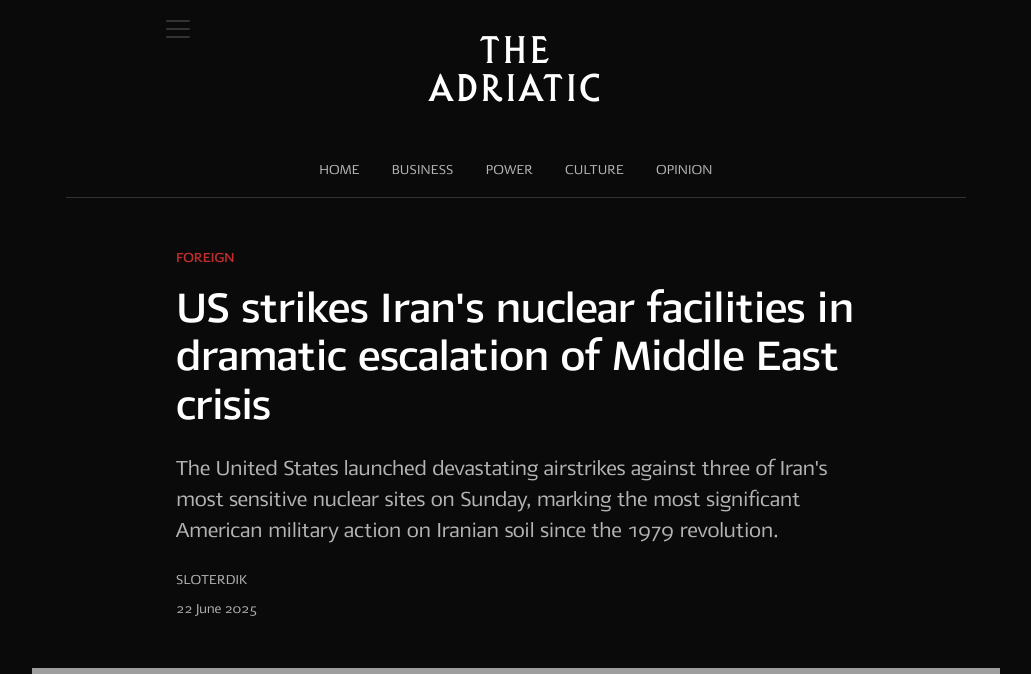
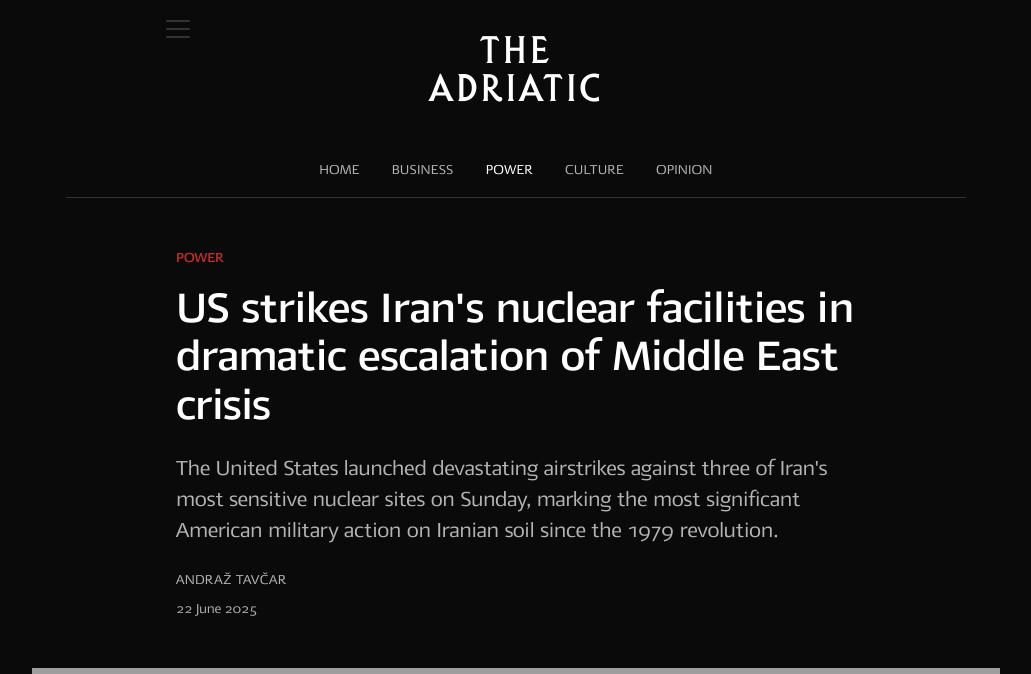
Before and after one commit to tfhoerest/azt, a Jekyll site: the page built from _posts/2025-06-22-us-strikes-irans.md, in a window 1280 px wide and 900 px high. Shown: the top 674 px of the window, without its empty margins (124-1155 px from the left). Built offline with Jekyll 4.4.1, drawn with Linux system fonts in a browser that asks for light colours; some web fonts are replaced.

Commit message:
Update 2025-06-22-us-strikes-irans.md

```diff
--- a/_posts/2025-06-22-us-strikes-irans.md
+++ b/_posts/2025-06-22-us-strikes-irans.md
@@ -2,9 +2,9 @@
 layout: post
 title: "US strikes Iran's nuclear facilities in dramatic escalation of Middle East crisis"
 date: 2025-06-22
-category: foreign # or domestic, opinion
+category: power # or domestic, opinion
 category_display: "Crisis in Persia"
-author: "Sloterdik"
+author: "Andraž Tavčar"
 image: "https://tramci.github.io/azt/assets/images/trump-situation.jpg"  # optional
 excerpt: "The United States launched devastating airstrikes against three of Iran's most sensitive nuclear sites on Sunday, marking the most significant American military action on Iranian soil since the 1979 revolution."
 ---
```
